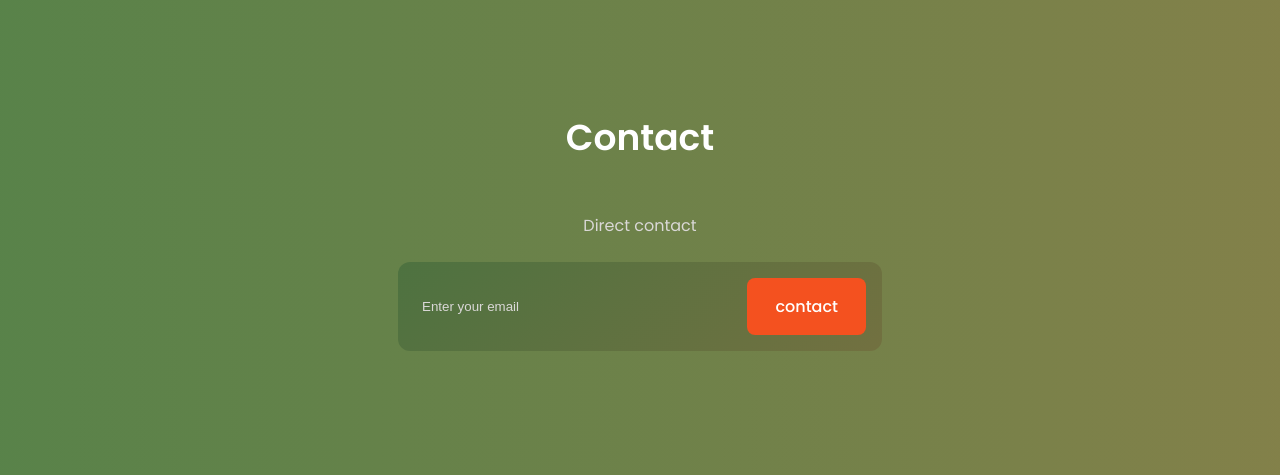
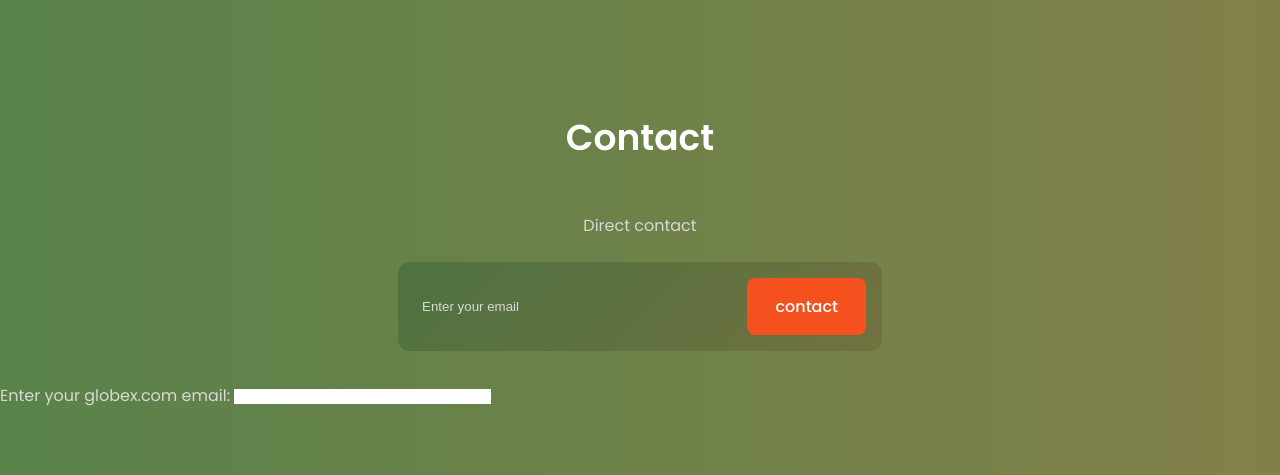
Before and after one commit to sillasdemaderavasconcelos/Sillasdemaderajosevasconcelos, a plain HTML site: page index.html in a window 1280 px wide. Shown: the part 1809-2284 px from the top of the page. Drawn offline with nearby package versions, Linux system fonts and the light colour scheme.

Commit message:
Update index.html

```diff
--- a/index.html
+++ b/index.html
@@ -191,6 +191,13 @@
                 </div>
             </section>
         </main>
+<!--==================== CONTACT 2====================-->
+        <label for="email">Enter your globex.com email:</label>
+
+<input type="email" id="email"
+       pattern=".+@globex\.com" size="30" required>
+        <!--==================== CONTACT2 ====================-->
+
 
         <!--==================== FOOTER ====================-->
             <footer class="footer section">
```
